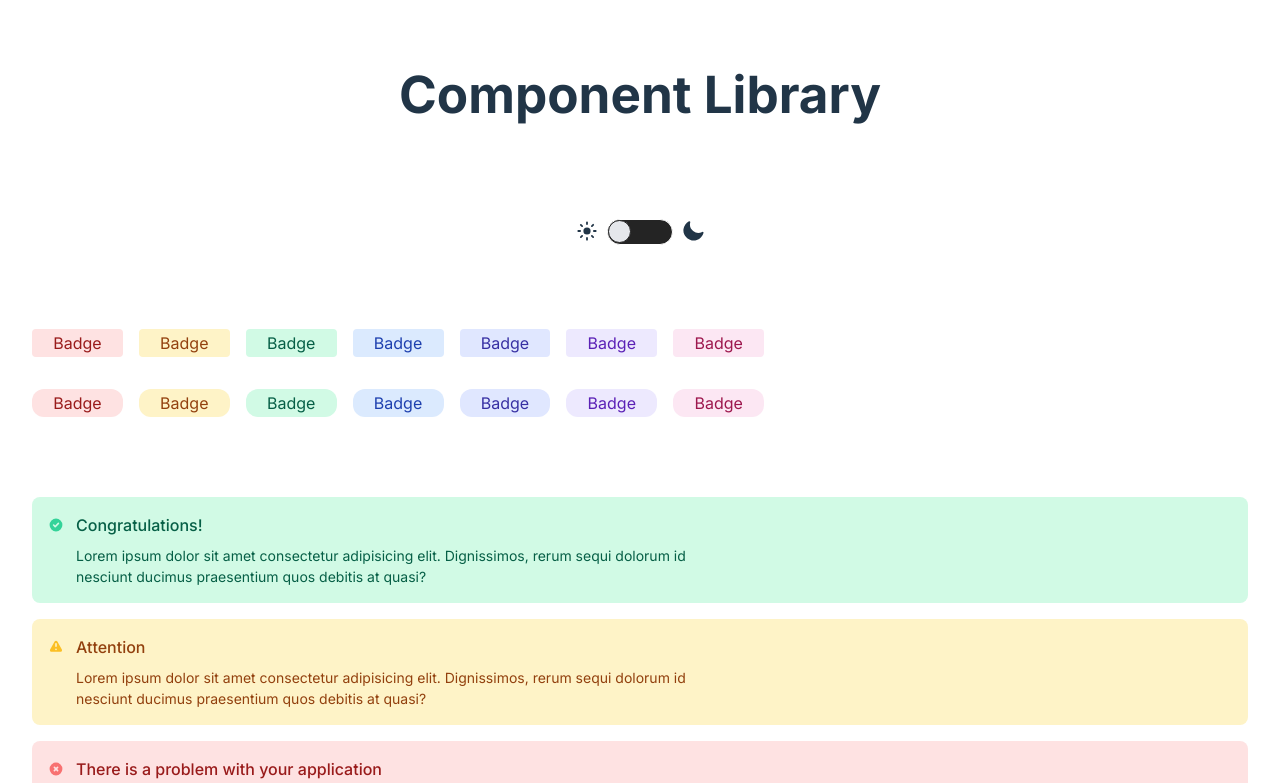
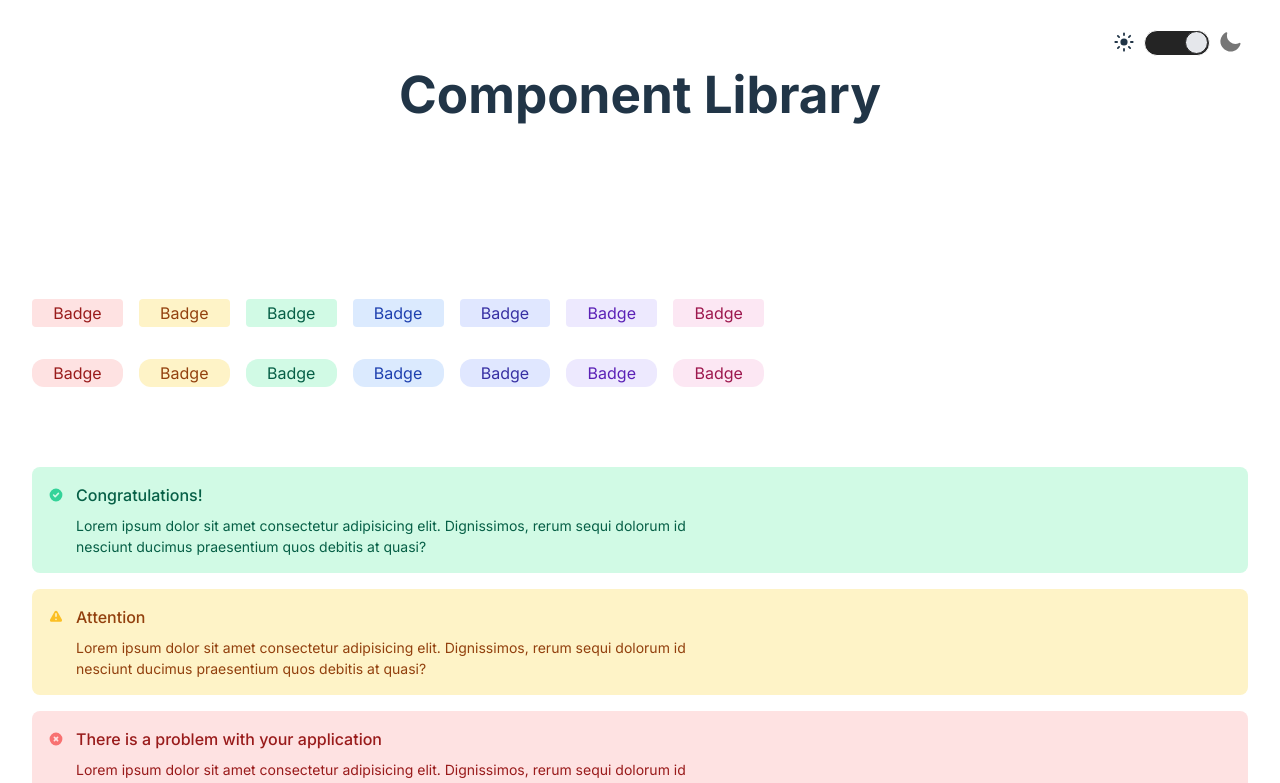
Before and after one commit to nils-n/react-components, a React (Vite) app: page / in a window 1280 px wide. Shown: the top 783 px of the page. Built offline with nearby package versions, Linux system fonts and the light colour scheme.

Commit message:
add darkmode switch and update position on page

```diff
--- a/src/App.css
+++ b/src/App.css
@@ -4,6 +4,7 @@
   margin: 0 auto;
   padding: 2rem;
   text-align: center;
+  box-sizing: border-box;
 }
 
 .logo {
@@ -387,6 +388,9 @@
 }
 
 .toggler {
+  position: fixed;
+  top: 30px;
+  right: 30px;
   display: flex;
   align-items: top;
 }
@@ -401,6 +405,18 @@
   height: 1.5em;
 }
 
+.toggler-dark {
+  color: #767676;
+}
+
+.dark .toggler-dark {
+  color: #242424;
+}
+
+.dark .toggler-light {
+  color: #767676;
+}
+
 .toggler--slider {
   width: 4em;
   height: 1.5em;
@@ -408,20 +424,27 @@
   border-radius: 2em;
   display: flex;
   align-items: center;
+  position: relative;
 }
 
 .light .toggler--slider {
-  /* background-color: #e5e7eb; */
   background-color: #242424;
   border: 1px solid white;
 }
 
 .toggler--slider-circle {
+  position: absolute;
+  top: 0;
+  left: 40px;
   background-color: #242424;
   width: 21px;
   height: 21px;
   border-radius: 100%;
   border: 1px solid white;
+}
+
+.dark .toggler--slider-circle {
+  left: 0px;
 }
 
 .light .toggler--slider-circle {
--- a/src/components/Toggler/Toggler.jsx
+++ b/src/components/Toggler/Toggler.jsx
@@ -18,7 +18,7 @@ export default function Toggler() {
       <p className="toggler-light ">
         <HiMiniSun />
       </p>
-      <div className="toggler--slider " onClick={toggleDarkmode}>
+      <div className="toggler--slider" onClick={toggleDarkmode}>
         <div className="toggler--slider-circle "></div>
       </div>
       <p className="toggler-dark">
--- a/src/index.css
+++ b/src/index.css
@@ -28,6 +28,7 @@ body {
   place-items: center;
   min-width: 320px;
   min-height: 100vh;
+  transition: background-color .3s ease-in-out;
 }
 
 h1 {
```
